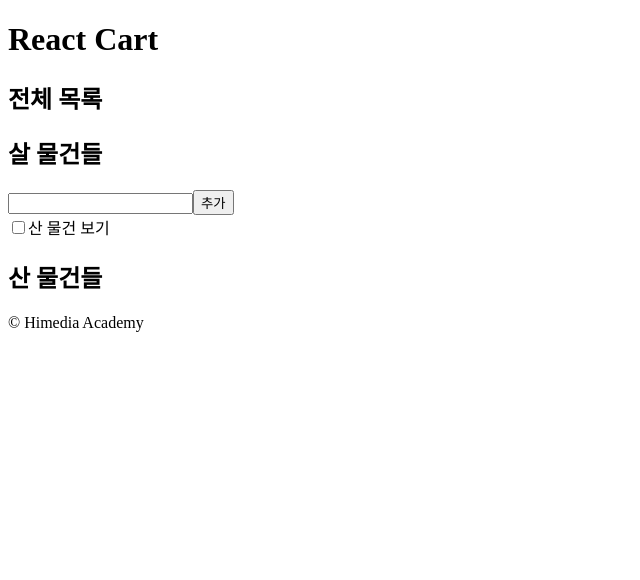
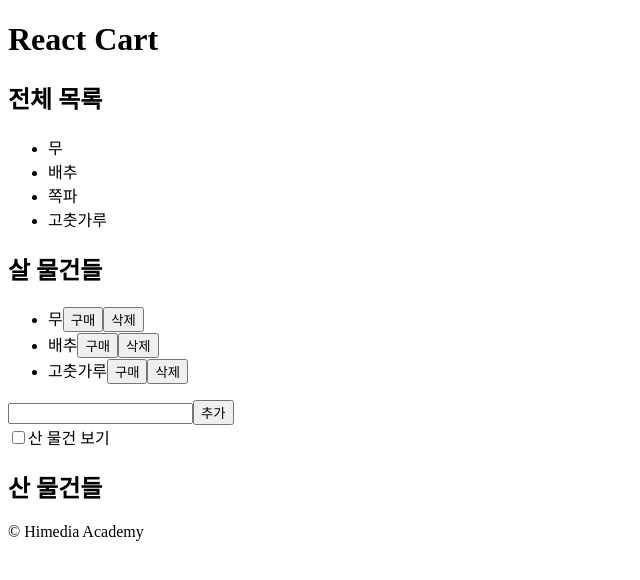
Before and after one commit to MinJeong387/react-cart, a React (Vite) app: page / in a window 1280 px wide. Shown: the top 580 px of the page, without its empty margins (0-640 px from the left). Built offline with nearby package versions, Linux system fonts and the light colour scheme.

Commit message:
전체목록. 구매목록 완성

```diff
--- a/src/App.jsx
+++ b/src/App.jsx
@@ -1,3 +1,4 @@
+import { useState } from "react";
 import CartHeader from "./components/CartHeader";
 import ShopList from "./components/ShopList";
 import CartInput from "./components/CartInput";
@@ -5,14 +6,49 @@
 import CartFooter from "./components/CartFooter";
 
 function App() {
+  const [itemList, setItemList] = useState([
+    { id: 1, name: "무", isBought: false },
+    { id: 2, name: "배추", isBought: false },
+    { id: 3, name: "쪽파", isBought: true },
+    { id: 4, name: "고춧가루", isBought: false },
+  ]);
+
+  // isBought === false인 것만 필터링
+  // isBought === false인 것들
+  const shopItems = itemList.filter((item) => !item.isBought);
+
+  // id => isBought를 true <-> false
+  const toggleBought = (id) => {
+    const newItemList = itemList.map(
+      (item) => (item.id === id ? { ...item, isBought: !item.isBought } : item)
+      // ...item 이라는건 id=4 name=00 isB..=00 풀어쓰고, 맞으면 isBought를 뒤집어라
+    );
+    setItemList(newItemList);
+  };
+
+  // id => item 삭제
+  const deleteItem = (id) => {
+    const newItemList = itemList.filter((item) => item.id !== id);
+    setItemList(newItemList);
+  };
+
   return (
     <div>
       <CartHeader />
       <main>
         <section>
           <h2>전체 목록</h2>
+          <ul>
+            {itemList.map((item) => (
+              <li key={item.id}>{item.name}</li>
+            ))}
+          </ul>
         </section>
-        <ShopList />
+        <ShopList
+          items={shopItems}
+          toggleBought={toggleBought}
+          deleteItem={deleteItem}
+        />
 
         <CartInput />
         <input type="checkbox" id="show-bought-items" />
--- a/src/components/ShopList.jsx
+++ b/src/components/ShopList.jsx
@@ -1,7 +1,19 @@
-function ShopList() {
+function ShopList({ items, toggleBought, deleteItem }) {
+  // isBought === false인 아이템들
+  console.log("살 물건들:", items);
   return (
     <div>
       <h2>살 물건들</h2>
+
+      <ul>
+        {items.map((item) => (
+          <li key={item.id}>
+            {item.name}
+            <button onClick={() => toggleBought(item.id)}>구매</button>
+            <button onClick={() => deleteItem(item.id)}>삭제</button>
+          </li>
+        ))}
+      </ul>
     </div>
   );
 }
```
